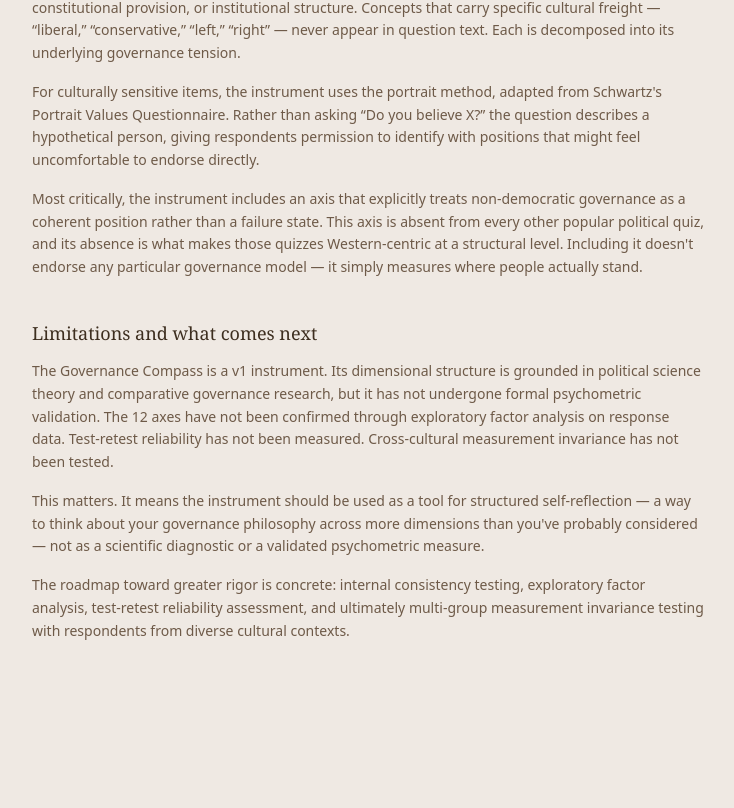
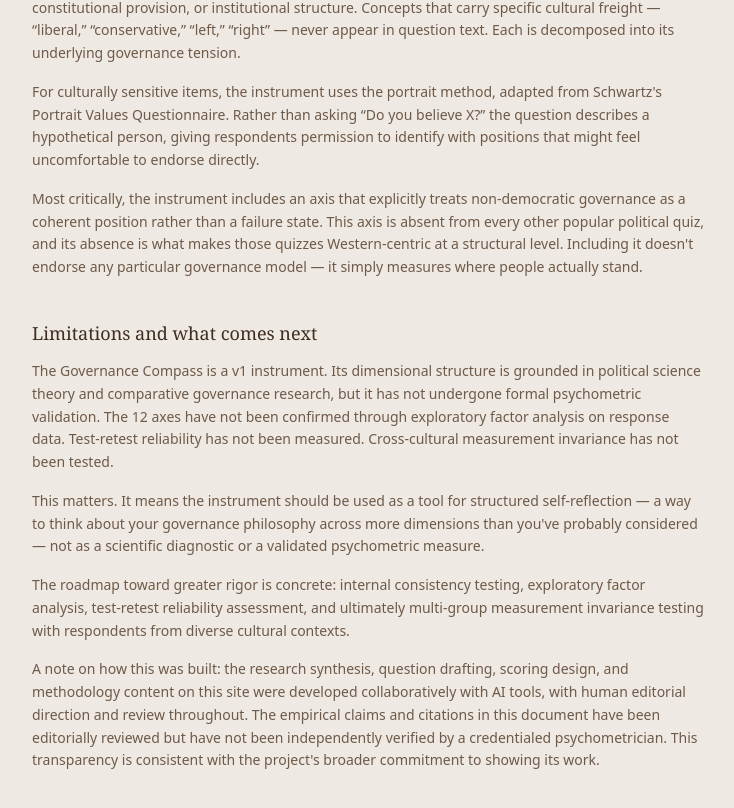
Before and after one commit to WrongerSandwich/governance-compass, a Next.js app: page /methodology in a window 1280 px wide. Shown: the part 2708-3516 px from the top of the page, without its empty margins (272-1006 px from the left). Before the commit the page ends 3398 px from the top, so only its background shows below. Built offline with nearby package versions, Linux system fonts and the light colour scheme; no server answers.

Commit message:
Add disclaimer to methodology page about assistance from AI.

```diff
--- a/src/app/methodology/page.tsx
+++ b/src/app/methodology/page.tsx
@@ -133,6 +133,9 @@ export default function MethodologyPage() {
               <p>
                 The roadmap toward greater rigor is concrete: internal consistency testing, exploratory factor analysis, test-retest reliability assessment, and ultimately multi-group measurement invariance testing with respondents from diverse cultural contexts.
               </p>
+	      <p>
+		A note on how this was built: the research synthesis, question drafting, scoring design, and methodology content on this site were developed collaboratively with AI tools, with human editorial direction and review throughout. The empirical claims and citations in this document have been editorially reviewed but have not been independently verified by a credentialed psychometrician. This transparency is consistent with the project's broader commitment to showing its work.
+	      </p>
             </div>
           </section>
         </div>
```
